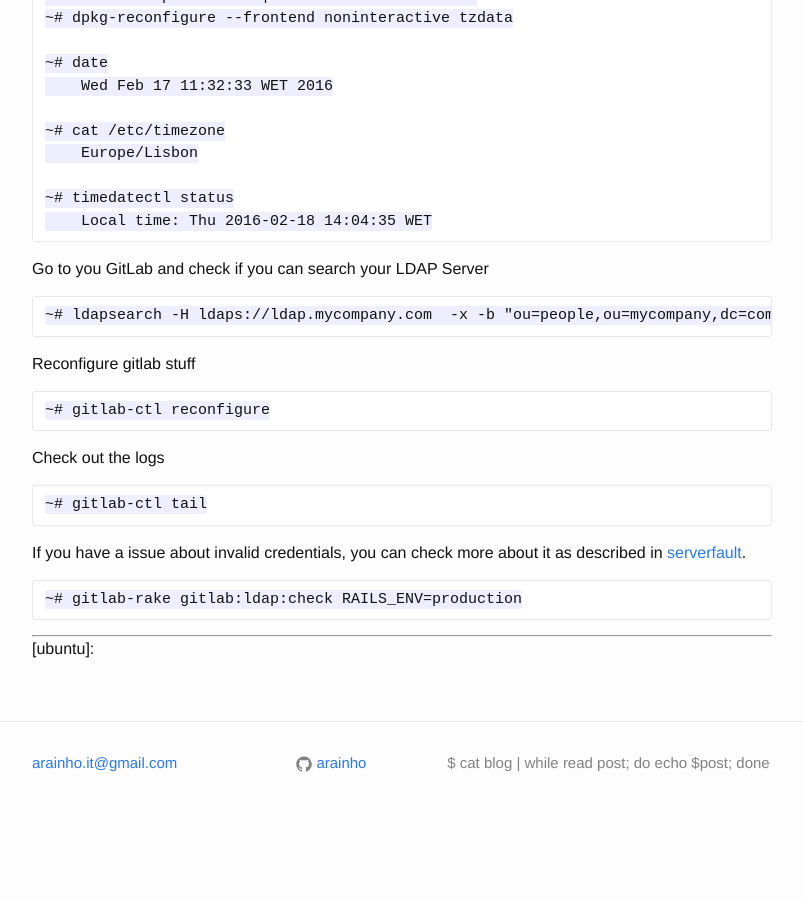
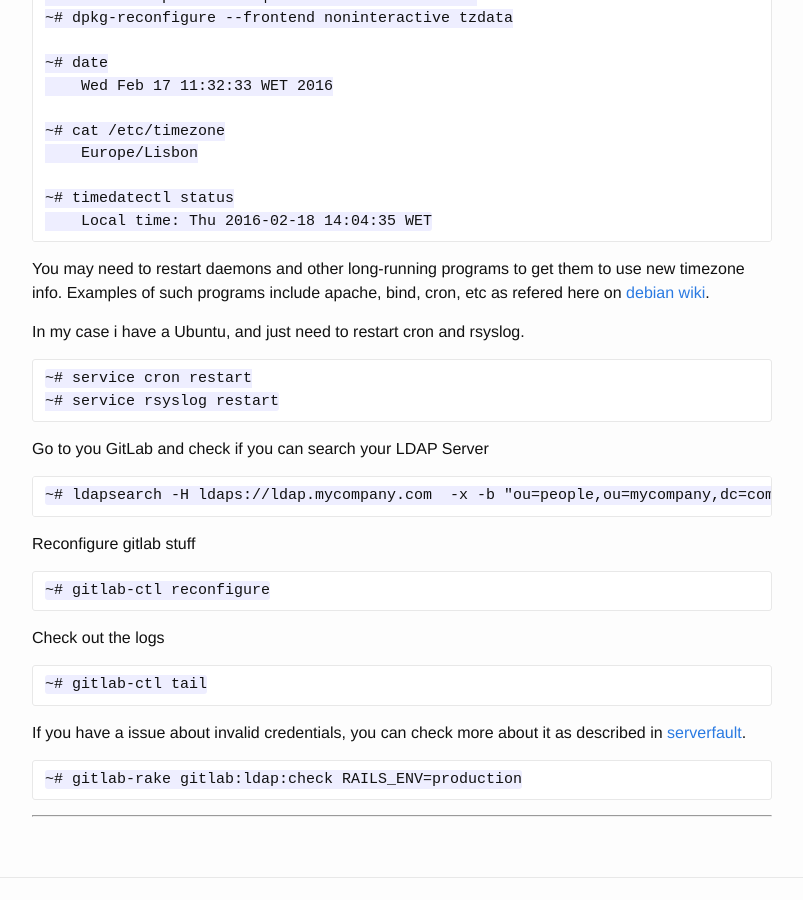
Before and after one commit to arainho/arainho.github.io, a Jekyll site: the page built from _posts/2016-02-17-gitlab-ce-ldap-integration.md, in a window 1280 px wide and 900 px high, scrolled down 2757 px. Shown: the whole window, without its empty margins (238-1041 px from the left). Built offline with Jekyll 4.4.1, drawn with Linux system fonts in a browser that asks for light colours; before the commit the page ends 3592 px from its top, so only the background shows below that.

Commit message:
add lines to restart cron and rsyslog

```diff
--- a/_posts/2016-02-17-gitlab-ce-ldap-integration.md
+++ b/_posts/2016-02-17-gitlab-ce-ldap-integration.md
@@ -133,6 +133,14 @@ Let's put gitlab host date and timezone ok.
     ~# timedatectl status
         Local time: Thu 2016-02-18 14:04:35 WET
 
+You may need to restart daemons and other long-running programs to get them to use new timezone info.
+Examples of such programs include apache, bind, cron, etc as refered here on [debian wiki].
+
+In my case i have a Ubuntu, and just need to restart cron and rsyslog.
+
+    ~# service cron restart
+    ~# service rsyslog restart
+
 
 Go to you GitLab and check if you can search your LDAP Server
 
@@ -158,4 +166,4 @@ If you have a issue about invalid credentials, you can check more about it as de
 [serverfault]: <http://serverfault.com/questions/658632/gitlab-openldap-invalid-credentials>
 [gitlab]: <https://gitlab.com/gitlab-org/omnibus-gitlab/blob/629def0a7a26e7c2326566f0758d4a27857b52a3/README.md#setting-up-ldap-sign-in>
 [redhat]: <https://access.redhat.com/documentation/en-US/Red_Hat_Enterprise_Linux/7/html/System_Administrators_Guide/chap-Configuring_the_Date_and_Time.html#sect-Configuring_the_Date_and_Time-timedatectl-Time_Zone>
-[ubuntu]:
+[debian wiki]: <https://wiki.debian.org/TimeZoneChanges>
```
Also changed, not shown: other parts of _posts/2016-02-17-gitlab-ce-ldap-integration.md (+1 -1 lines).
